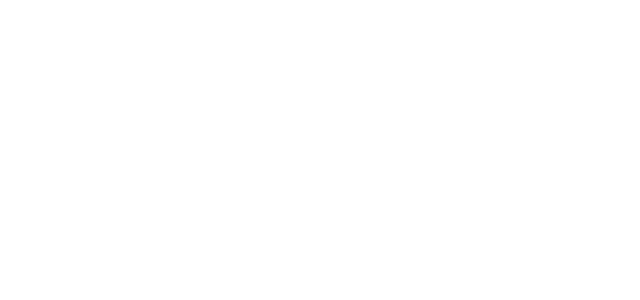
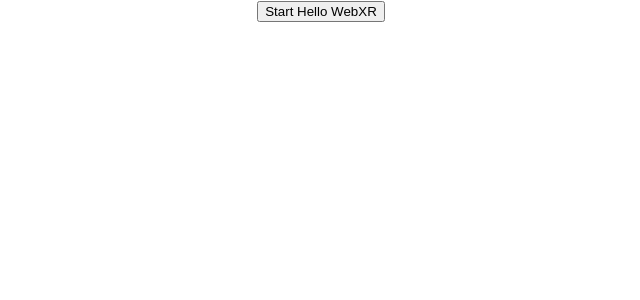
Before and after one commit to rodrigoschamber/model-viewer-test, a React (Create React App) app: page / in a window 1280 px wide. Shown: the top 300 px of the page, without its empty margins (319-959 px from the left). Built offline with nearby package versions, Linux system fonts and the light colour scheme.

Commit message:
[TEST] First test.

```diff
--- a/src/App.js
+++ b/src/App.js
@@ -1,16 +1,24 @@
-import logo from './logo.svg';
 import './App.css';
+
+async function activateXR() {
+  const canvas = document.createElement("canvas");
+  document.body.appendChild(canvas);
+  const gl = canvas.getContext("webgl", {xrCompatible: true});
+}
 
 function App() {
   return (
     <div className="App">
-      <model-viewer src="https://cdn.glitch.com/36cb8393-65c6-408d-a538-055ada20431b/Astronaut.glb?1542147958948"
-                  ios-src="https://cdn.glitch.com/36cb8393-65c6-408d-a538-055ada20431b/Astronaut.usdz?v=1569545377878"
-                  poster="https://cdn.glitch.com/36cb8393-65c6-408d-a538-055ada20431b%2Fposter-astronaut.png?v=1599079951717"
-                  alt="A 3D model of an astronaut"
-                  shadow-intensity="1"
-                  camera-controls
-                  auto-rotate ar>
+      <model-viewer
+        src="https://cdn.glitch.com/36cb8393-65c6-408d-a538-055ada20431b/Astronaut.glb?1542147958948"
+        ios-src="https://cdn.glitch.com/36cb8393-65c6-408d-a538-055ada20431b/Astronaut.usdz?v=1569545377878"
+        poster="https://cdn.glitch.com/36cb8393-65c6-408d-a538-055ada20431b%2Fposter-astronaut.png?v=1599079951717"
+        alt="A 3D model of an astronaut"
+        shadow-intensity="1"
+        camera-controls
+        auto-rotate ar
+      >
+        <button onclick={()=>activateXR()}>Start Hello WebXR</button>
     </model-viewer>
     </div>
   );
```
